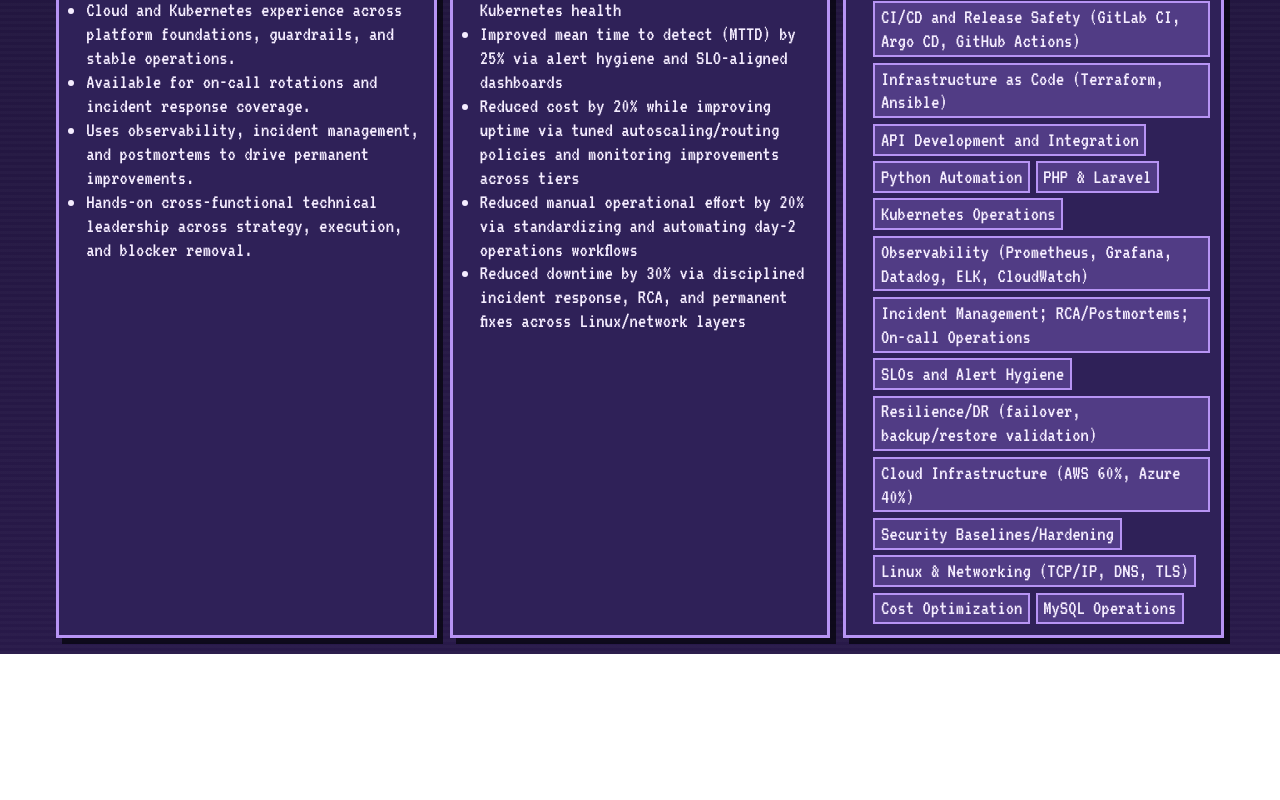
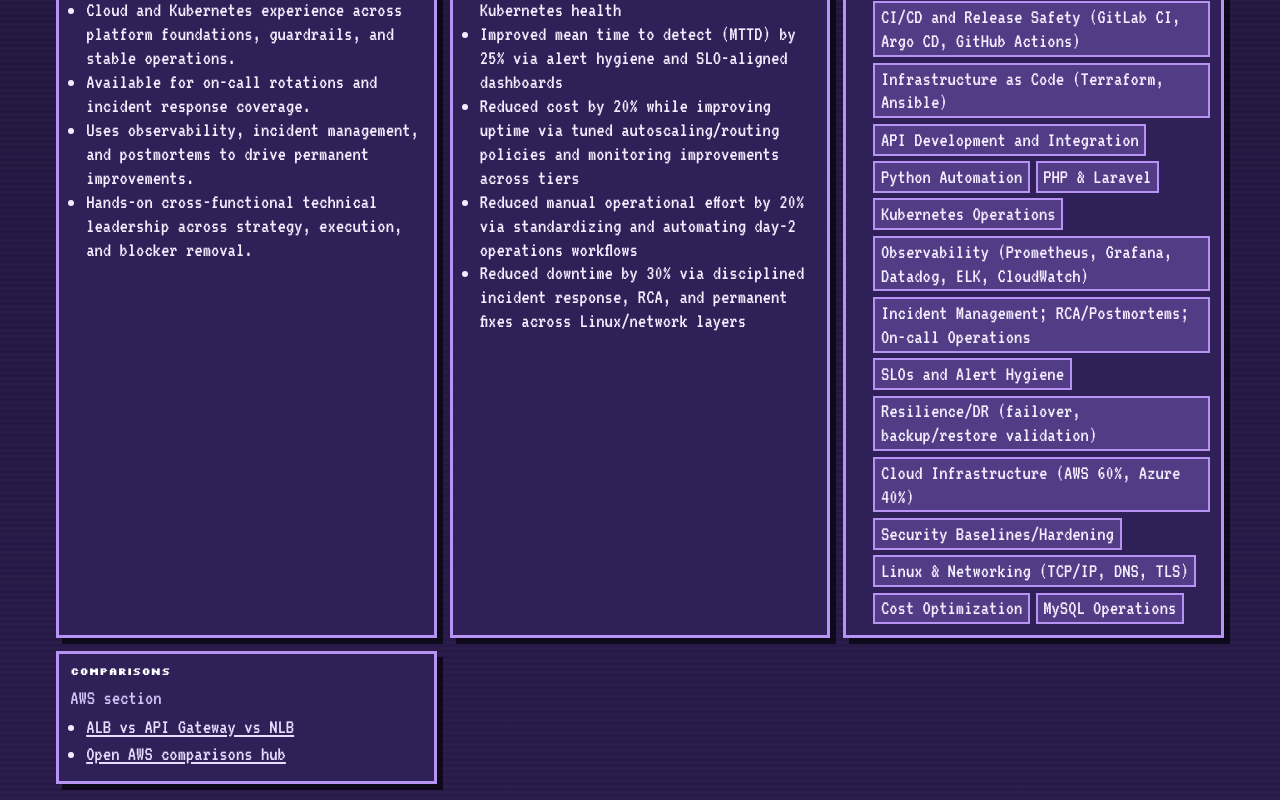
Before and after one commit to pvtoCalvo/cv_rpg, a React (Vite) app: page / in a window 1280 px wide. Shown: the part 1043-1843 px from the top of the page. Before the commit the page ends 1697 px from the top, so only its background shows below. Built offline with nearby package versions, Linux system fonts and the light colour scheme.

Commit message:
feat: add comparisons section with AWS hub and links

```diff
--- /dev/null
+++ b/public/comparaciones/index.html
@@ -0,0 +1,120 @@
+<!doctype html>
+<html lang="es">
+  <head>
+    <meta charset="UTF-8" />
+    <meta name="viewport" content="width=device-width, initial-scale=1.0" />
+    <title>Comparaciones | AWS</title>
+    <style>
+      :root {
+        --bg: #130b26;
+        --panel: #231542;
+        --panel-soft: #2f1f56;
+        --line: #b794f4;
+        --text: #f5edff;
+        --muted: #d4c3f5;
+        --accent: #68d391;
+      }
+
+      * {
+        box-sizing: border-box;
+      }
+
+      body {
+        margin: 0;
+        font-family: ui-sans-serif, system-ui, -apple-system, Segoe UI, Roboto, Helvetica, Arial, sans-serif;
+        color: var(--text);
+        background:
+          radial-gradient(circle at 20% 10%, rgba(183, 148, 244, 0.2), transparent 30%),
+          linear-gradient(180deg, #110a22 0%, #1a1231 100%);
+      }
+
+      .container {
+        max-width: 980px;
+        margin: 0 auto;
+        padding: 24px;
+      }
+
+      .card {
+        background: var(--panel);
+        border: 2px solid var(--line);
+        box-shadow: 5px 5px 0 rgba(7, 5, 16, 0.75);
+        padding: 16px;
+        margin-bottom: 16px;
+      }
+
+      h1,
+      h2,
+      h3 {
+        margin: 0 0 10px;
+      }
+
+      p {
+        margin: 0 0 12px;
+        color: var(--muted);
+      }
+
+      .entry {
+        background: var(--panel-soft);
+        border: 1px solid var(--line);
+        padding: 12px;
+      }
+
+      .btn {
+        display: inline-block;
+        margin-top: 8px;
+        background: var(--accent);
+        color: #15331f;
+        text-decoration: none;
+        padding: 8px 12px;
+        border: 1px solid #3ca96a;
+        font-weight: 700;
+      }
+
+      .links {
+        margin: 0;
+        padding-left: 18px;
+      }
+
+      .links li {
+        margin: 6px 0;
+      }
+
+      .links a {
+        color: #e9ddff;
+      }
+
+      .top-link {
+        display: inline-block;
+        margin-bottom: 10px;
+        color: #e9ddff;
+      }
+    </style>
+  </head>
+  <body>
+    <main class="container">
+      <a class="top-link" href="/">← Volver a RPG Cristo Fernando</a>
+
+      <section class="card">
+        <h1>Comparaciones</h1>
+        <p>Seccion tecnica separada del CV con guias y decisiones de arquitectura.</p>
+      </section>
+
+      <section class="card">
+        <h2>AWS</h2>
+
+        <article class="entry">
+          <h3>Entrada: ALB vs API Gateway vs NLB</h3>
+          <p>Comparativa para seleccionar front door y gestion de API segun caso de uso.</p>
+          <a class="btn" href="/aws-decision-alb-apigw/">Abrir comparativa</a>
+        </article>
+
+        <h3 style="margin-top: 14px;">Redirecciones web oficiales</h3>
+        <ul class="links">
+          <li><a href="https://docs.aws.amazon.com/elasticloadbalancing/latest/application/introduction.html" target="_blank" rel="noreferrer">AWS ALB docs</a></li>
+          <li><a href="https://docs.aws.amazon.com/elasticloadbalancing/latest/network/introduction.html" target="_blank" rel="noreferrer">AWS NLB docs</a></li>
+          <li><a href="https://docs.aws.amazon.com/apigateway/latest/developerguide/welcome.html" target="_blank" rel="noreferrer">AWS API Gateway docs</a></li>
+        </ul>
+      </section>
+    </main>
+  </body>
+</html>
--- a/src/App.tsx
+++ b/src/App.tsx
@@ -34,6 +34,10 @@
   summaryTitle: string;
   impactTitle: string;
   skillsTitle: string;
+  comparisonsTitle: string;
+  awsSectionTitle: string;
+  awsEntryLabel: string;
+  awsHubLabel: string;
   certifications: string;
   languages: string;
 } {
@@ -54,6 +58,10 @@
       summaryTitle: "Resumen",
       impactTitle: "Impacto",
       skillsTitle: "Habilidades",
+      comparisonsTitle: "Comparaciones",
+      awsSectionTitle: "Seccion AWS",
+      awsEntryLabel: "ALB vs API Gateway vs NLB",
+      awsHubLabel: "Abrir centro de comparaciones AWS",
       certifications: "Certificaciones",
       languages: "Idiomas"
     };
@@ -75,6 +83,10 @@
     summaryTitle: "Summary",
     impactTitle: "Impact",
     skillsTitle: "Skills",
+    comparisonsTitle: "Comparisons",
+    awsSectionTitle: "AWS section",
+    awsEntryLabel: "ALB vs API Gateway vs NLB",
+    awsHubLabel: "Open AWS comparisons hub",
     certifications: "Certifications",
     languages: "Languages"
   };
@@ -421,6 +433,23 @@
           <h2>{copy.skillsTitle}</h2>
           {renderSectionContent("skills", resume, copy, displayLang)}
         </article>
+
+        <article className="card info-card">
+          <h2>{copy.comparisonsTitle}</h2>
+          <p className="info-subtitle">{copy.awsSectionTitle}</p>
+          <ul className="link-list">
+            <li>
+              <a className="inline-link" href="/aws-decision-alb-apigw/" target="_blank" rel="noreferrer">
+                {copy.awsEntryLabel}
+              </a>
+            </li>
+            <li>
+              <a className="inline-link" href="/comparaciones/" target="_blank" rel="noreferrer">
+                {copy.awsHubLabel}
+              </a>
+            </li>
+          </ul>
+        </article>
       </section>
 
       <section className="print-resume" aria-hidden="true">
--- a/src/styles.css
+++ b/src/styles.css
@@ -368,6 +368,11 @@
   padding: 0.7rem;
 }
 
+.info-subtitle {
+  margin: 0 0 0.35rem;
+  color: var(--muted);
+}
+
 .chip-list {
   list-style: none;
   display: flex;
@@ -386,6 +391,25 @@
 
 .stack-small p {
   margin: 0.12rem 0;
+}
+
+.link-list {
+  margin: 0;
+  padding-left: 1rem;
+}
+
+.link-list li {
+  margin: 0.2rem 0;
+}
+
+.inline-link {
+  color: #e9ddff;
+  text-decoration: underline;
+  text-underline-offset: 2px;
+}
+
+.inline-link:hover {
+  color: #fff;
 }
 
 .print-resume {
```
